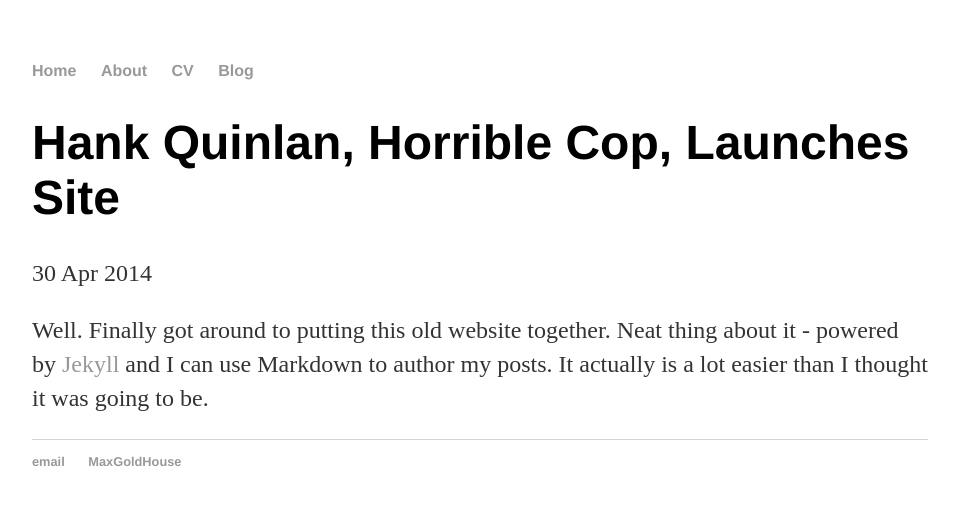
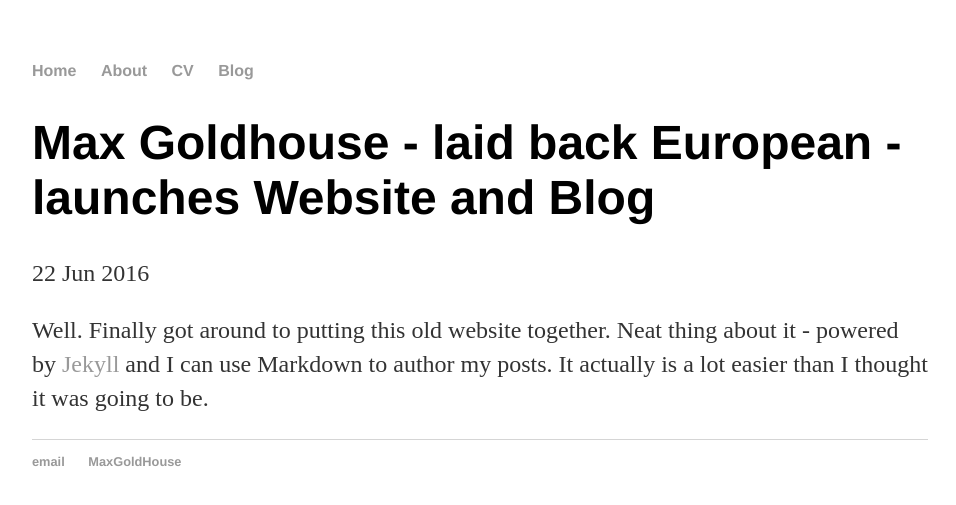
Before and after one commit to dindinet/jekyll-site, a Jekyll site: the page built from _posts/2014-04-30-hank-quinlan-site-launched.md, in a window 1280 px wide. Shown: the top 505 px of the page, without its empty margins (160-1116 px from the left). Built offline with Jekyll 4.4.1, drawn with Linux system fonts in a browser that asks for light colours.

Commit message:
Update from Forestry.io

```diff
--- a/_posts/2014-04-30-hank-quinlan-site-launched.md
+++ b/_posts/2014-04-30-hank-quinlan-site-launched.md
@@ -1,9 +1,9 @@
 ---
-title: Hank Quinlan, Horrible Cop, Launches Site
-date: '2014-04-30 00:00:00'
+title: Max Goldhouse - laid back European - launches Website and Blog
+date: '2016-06-22 15:15:00'
 categories: []
 layout: post
-slug: hank-quinlan-site-launched
+slug: maxgoldhouse-site
 tags: []
 
 ---
```
